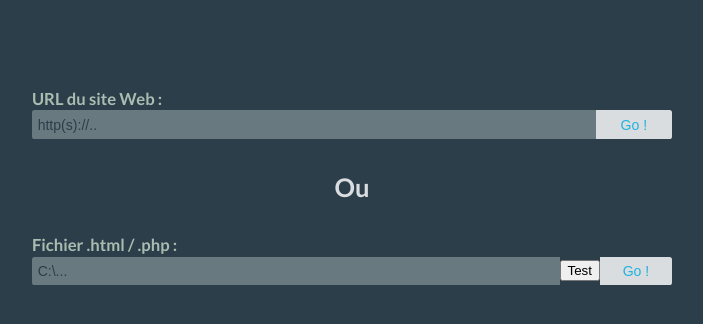
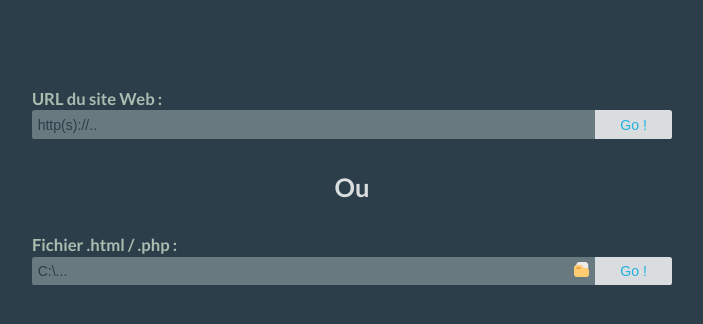
Before and after one commit to LaM0uette/CheckUIX, a PHP site: page /responsiveMenu.php in a window 1280 px wide. Shown: the part 172-496 px from the top of the page, without its empty margins (288-991 px from the left). Run offline with PHP 8.4, Linux system fonts and the light colour scheme; some web fonts are replaced.

Commit message:
ajout du folder pour choisir le ficheir

```diff
--- a/components/inputs/input-link.php
+++ b/components/inputs/input-link.php
@@ -15,7 +15,14 @@
         align-items: center;
     }
 
-    .input-link-line-edit, .input-link-button{
+    .input-link-input-container{
+        position: relative;
+        display: flex;
+        align-items: center;
+        width: 88%;
+    }
+
+    .input-link-line-edit, .input-link-button, .input-link-file-button{
         border: none;
         min-height: 25px;
         height: 2.2vmax;
@@ -26,7 +33,7 @@
         border-bottom-left-radius: var(--border--radius-h3);
         padding-left: 0.4em;
         font-size: 1.1vmax;
-        width: 88%;
+        width: 100%;
         background-color: var(--color--h1-second);
         color: var(--color--h1-third);
     }
@@ -48,6 +55,24 @@
         background-color: var(--color--h3);
         color: var(--color--h2);
     }
+
+    .input-link-file-button{
+        cursor: pointer;
+        background-color: transparent;
+        position: absolute;
+        top: 0;
+        right: 0;
+        z-index: 1;
+    }
+        .input-link-file-button img {
+            margin: auto;
+            width: 1.2vmax;
+            height: 1.2vmax;
+        }
+        .input-link-file-button:hover img {
+            width: 1.4vmax;
+            height: 1.4vmax;
+        }
 </style>
 
 
@@ -60,22 +85,30 @@ if (!isset($inputLinkType)) { $inputLinkType = "url"; }
 
 <label class="input-link-label" for="input-link-line-edit"><?php echo $inputLinkLabel ?></label>
 <div class="input-link-group">
-    <input type="text" id="input-link-line-edit" class="input-link-line-edit" placeholder=<?php echo $inputLinkPlaceholder ?>>
-    <input type="file" id="fileInput" style="display:none">
-    <?php if ($inputLinkType == "file") { echo '<button id="browseFileButton">Test</button>'; } ?>
+    <div class="input-link-input-container">
+        <input type="text" id="input-link-line-edit-<?php echo $inputLinkType ?>" class="input-link-line-edit" placeholder=<?php echo $inputLinkPlaceholder ?>>
+        <?php if ($inputLinkType == "file") {
+            echo '<button class="input-link-file-button" id="inputLinkFileButton">
+            <img src="/assets/svg/utils/file.svg">
+        </button>';
+        } ?>
+    </div>
+    <input type="file" id="input-link-file" style="display:none">
     <button class="input-link-button" onclick="window.location.href='/responsive.html'"><?php echo $inputLinkButton ?></button>
 </div>
 
-<script>
-    document.addEventListener('DOMContentLoaded', function() {
-        if (document.getElementById('browseFileButton')) {
-            document.getElementById('browseFileButton').addEventListener('click', function () {
-                document.getElementById('fileInput').click();
+<?php
+if ($inputLinkType == "file") {
+    echo '<script>
+            let inputLinkType = "' . addslashes($inputLinkType) . '";
+
+            document.getElementById("inputLinkFileButton").addEventListener("click", function () {
+                document.getElementById("input-link-file").click();
             });
 
-            document.getElementById('fileInput').addEventListener('change', function () {
-                document.getElementById('input-link-line-edit').value = this.value;
+            document.getElementById("input-link-file").addEventListener("change", function () {
+                document.getElementById("input-link-line-edit-" + inputLinkType).value = this.value;
             });
-        }
-    });
-</script>
+        </script>';
+}
+?>
```
Also changed, not shown: assets/svg/utils/file.svg (added).
